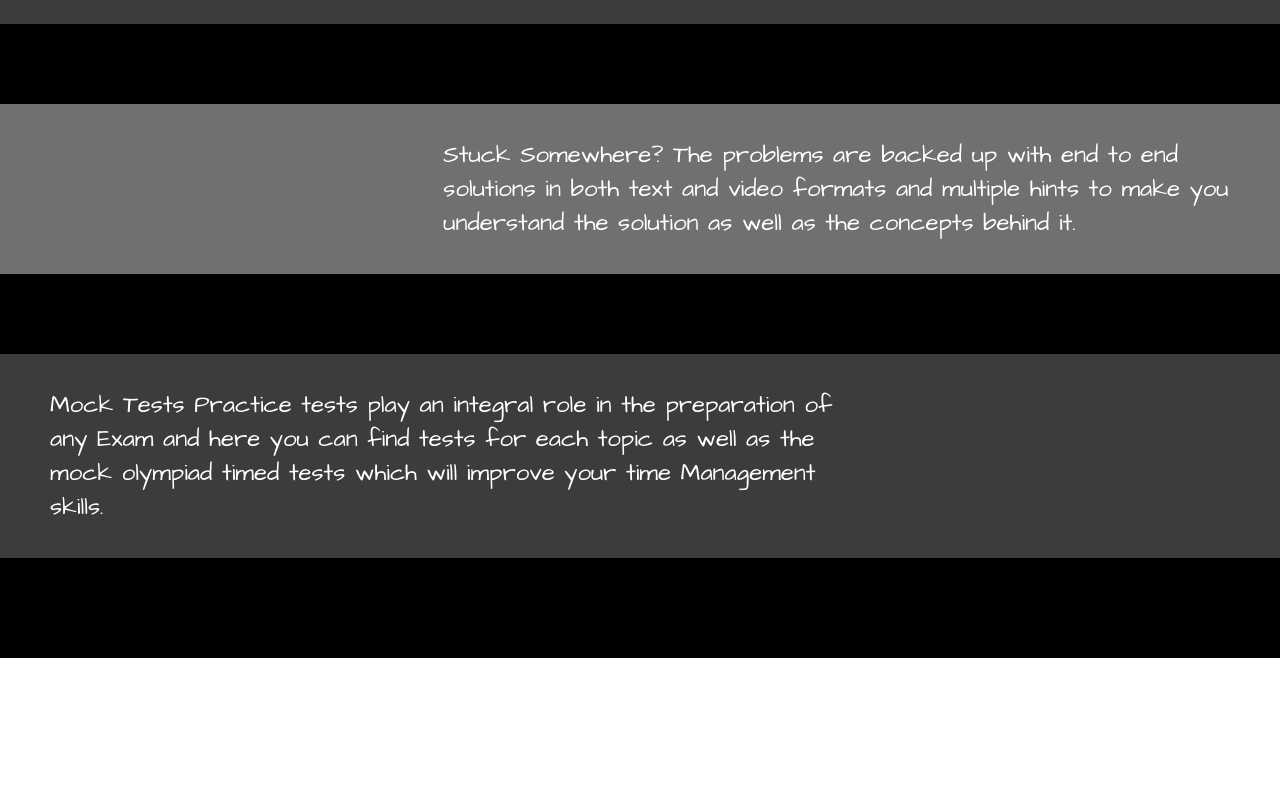
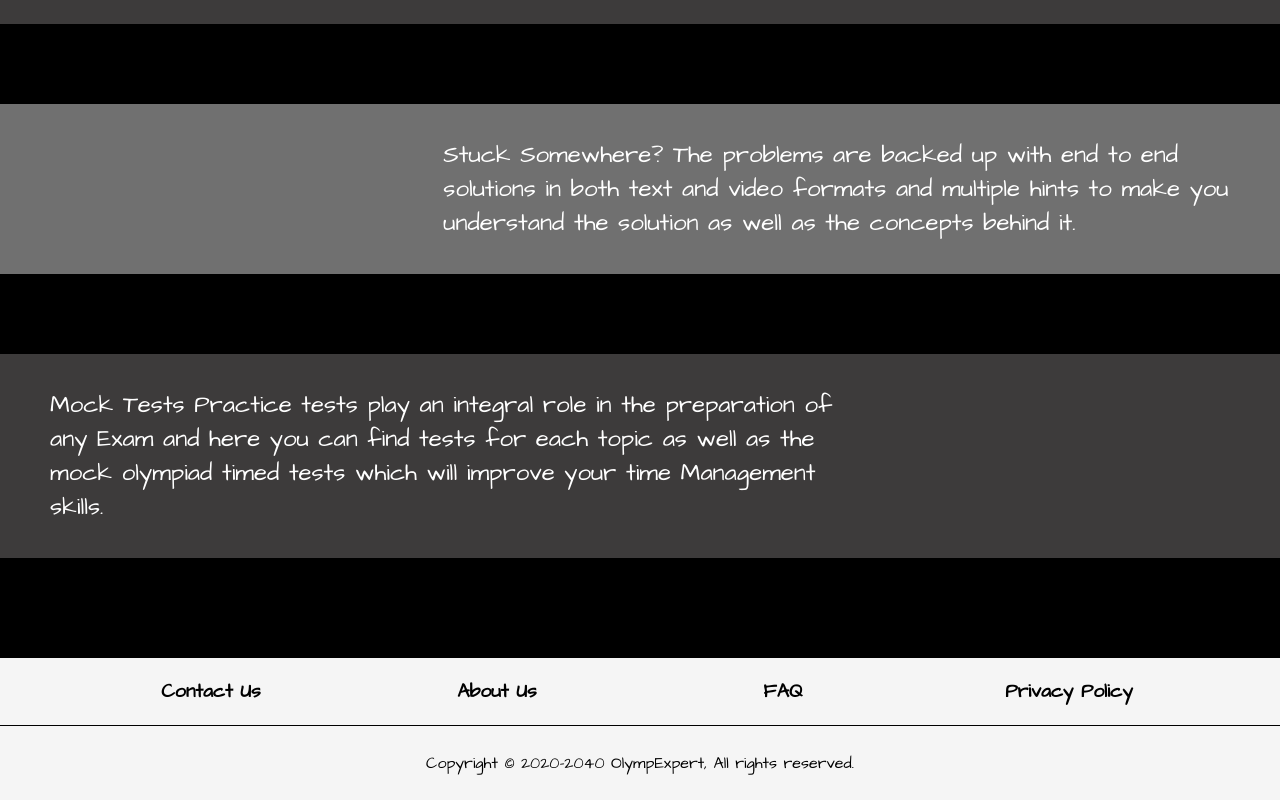
Before and after one commit to tejas2706/mathExpert_client, a React (Create React App) app: page / in a window 1280 px wide. Shown: the part 1464-2264 px from the top of the page. Before the commit the page ends 2122 px from the top, so only its background shows below. Built offline with nearby package versions, Linux system fonts and the light colour scheme; a web font is replaced by a local one.

Commit message:
footer added and removed overall scrollbar

```diff
--- a/src/App.css
+++ b/src/App.css
@@ -1,3 +1,9 @@
+*::-webkit-scrollbar {
+    display: none;
+}
+
+
+
 .app__root{
     font-family: 'Architects Daughter', cursive;
     background-color: black;
--- a/src/App.js
+++ b/src/App.js
@@ -1,12 +1,14 @@
 import './App.css';
 import Navbar from './Components/Navbar';
 import Home from './Pages/Home';
+import Footer from './Components/Footer'
 
 function App() {
   return (
     <div className="app__root">
       <Navbar />
       <Home />
+      <Footer />
     </div>
   );
 }
--- /dev/null
+++ b/src/Components/Footer/index.js
@@ -0,0 +1,21 @@
+import React from 'react'
+import PageBreak from "../PageBreak";
+import "./styles.css"
+
+function Footer() {
+    return (
+        <div className="footer__container">
+            <div className="footer__links">
+                <a className="footer_link" href="#" >Contact Us </a>
+                <a className="footer_link" href="#" >About Us </a>
+                <a className="footer_link" href="#" >FAQ</a>
+                <a className="footer_link" href="#" >Privacy Policy</a>
+            </div>
+            <div className="footer__copyrights">
+                <p cl>Copyright © 2020-2040 OlympExpert, All rights reserved.</p>
+            </div>
+        </div>
+    )
+}
+
+export default Footer
--- /dev/null
+++ b/src/Components/Footer/styles.css
@@ -0,0 +1,46 @@
+.footer__container{
+    display: flex;
+    flex-direction: column;
+    justify-content: center;
+    align-items: center;
+}
+
+.footer__links{
+    display: flex;
+    flex-direction: row;
+    flex-wrap: wrap;
+    justify-content: space-evenly;
+    background-color: whitesmoke;
+    color: black;
+    width: 100%;
+    padding: 10px;
+    border-bottom: 1px solid black;
+    font-weight: bold;
+}
+
+.footer_link {
+    text-decoration: none;
+    font-size: larger;
+    color: black;
+    padding: 10px;
+    min-width: 170px;
+    text-align: center;
+}
+
+
+.footer_link:hover{
+    background-color: black;
+    color: white;
+}
+
+.footer__copyrights{
+    display: flex;
+    flex-direction: row;
+    justify-content: center;
+    align-items: center;
+    background-color: whitesmoke;
+    color: black;
+    width: 100%;
+    padding: 10px;
+    font-weight: 500;
+}
```
